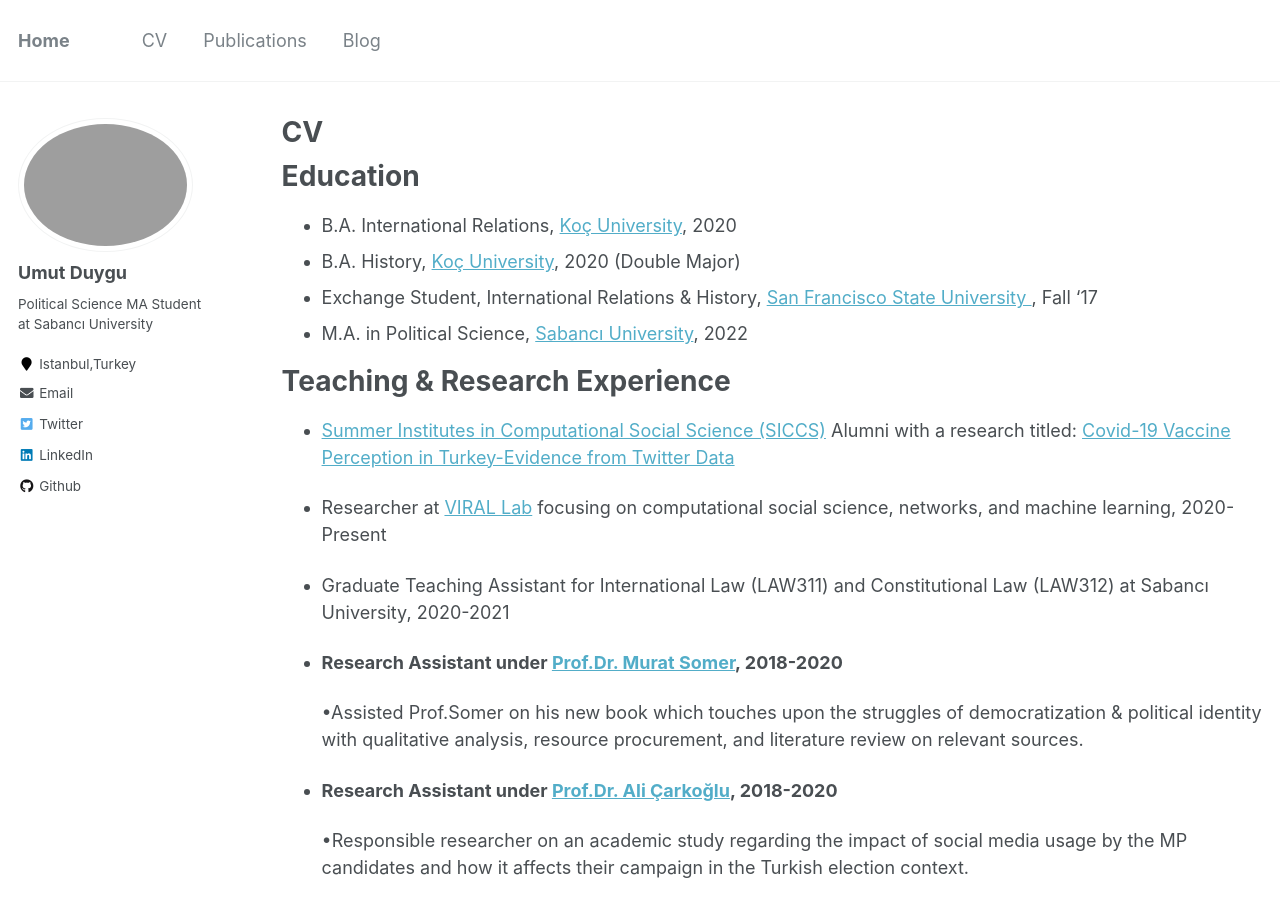
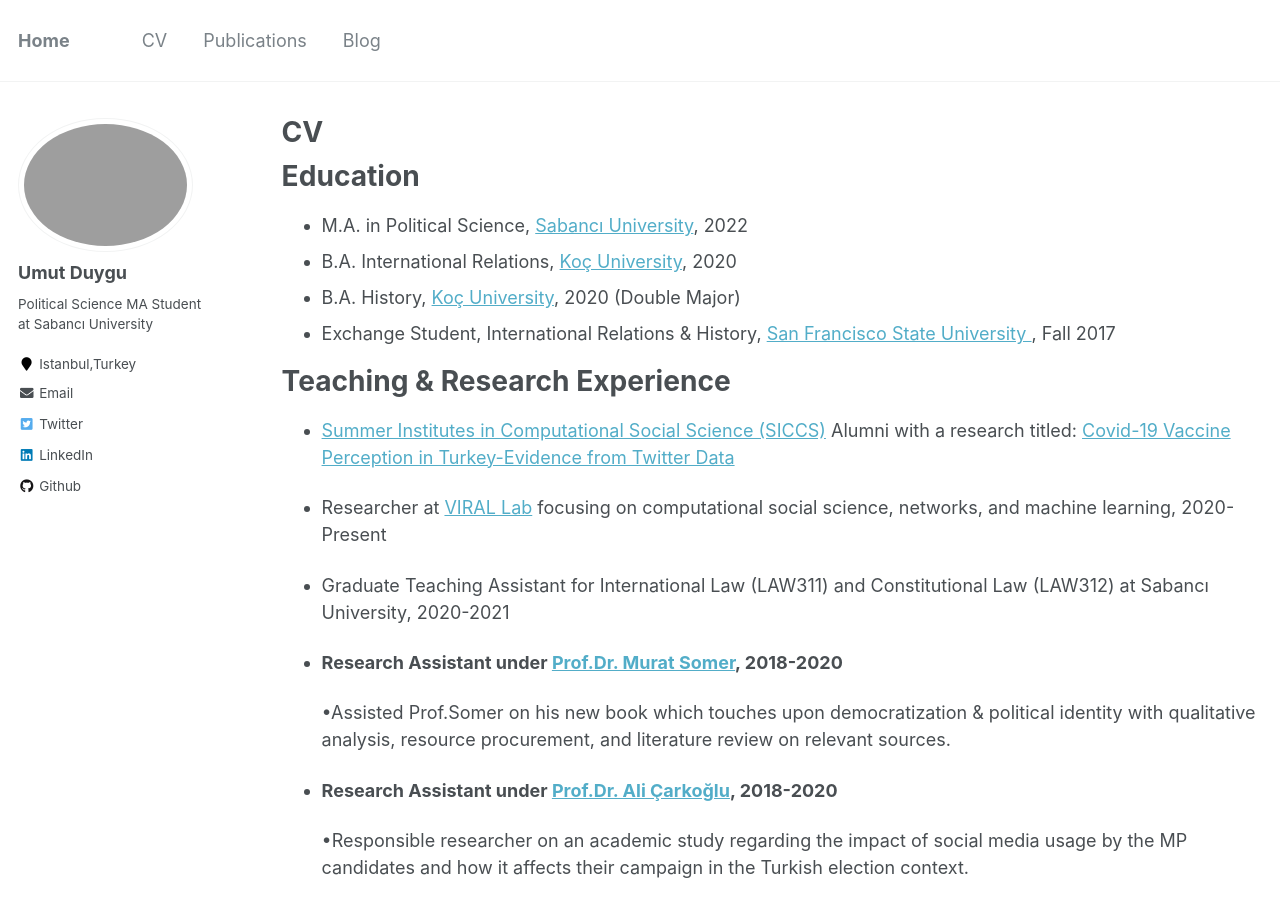
Before and after one commit to UmutDuygu/umutduygu.github.io, a Jekyll site: the page built from _pages/cv.md, in a window 1280 px wide and 900 px high. Built offline with Jekyll 4.4.1, drawn with Linux system fonts in a browser that asks for light colours; some of the changed text lies outside the part shown.

Commit message:
Update cv.md

```diff
--- a/_pages/cv.md
+++ b/_pages/cv.md
@@ -11,10 +11,10 @@
 
 Education
 ======
+* M.A. in Political Science, [Sabancı University](https://www.sabanciuniv.edu/en/), 2022
 * B.A. International Relations, [Koç University](https://www.ku.edu.tr/en/), 2020
 * B.A. History, [Koç University](https://www.ku.edu.tr/en/), 2020 (Double Major)
-* Exchange Student, International Relations & History, [San Francisco State University ](https://www.sfsu.edu/), Fall '17
-* M.A. in Political Science, [Sabancı University](https://www.sabanciuniv.edu/en/), 2022
+* Exchange Student, International Relations & History, [San Francisco State University ](https://www.sfsu.edu/), Fall 2017
 
 
  **Teaching & Research Experience**
@@ -29,7 +29,7 @@
 
  * **Research Assistant under [Prof.Dr. Murat Somer](http://mysite.ku.edu.tr/musomer/murat-somer-turkce/), 2018-2020**
 
-    •Assisted Prof.Somer on his new book which touches upon the struggles of democratization & political identity with qualitative analysis, resource procurement, and literature review on relevant sources.
+    •Assisted Prof.Somer on his new book which touches upon democratization & political identity with qualitative analysis, resource procurement, and literature review on relevant sources.
 
  * **Research Assistant under [Prof.Dr. Ali Çarkoğlu](https://case.ku.edu.tr/akademik/uluslararasi-iliskiler/akademik-kadro/show/acarkoglu/), 2018-2020**
 
```
Also changed, not shown: other parts of _pages/cv.md (+2 -2 lines).
